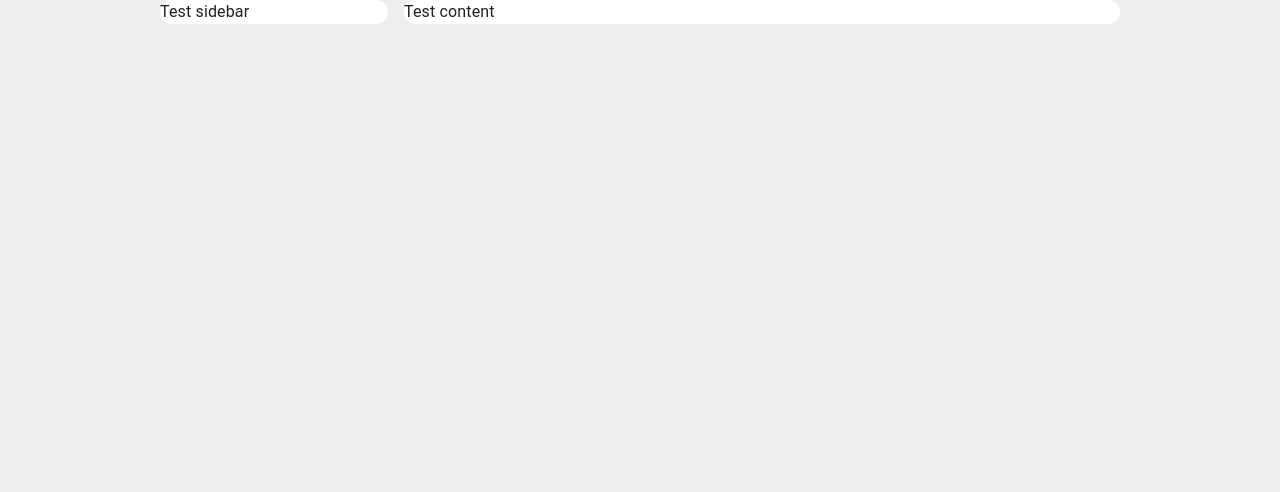
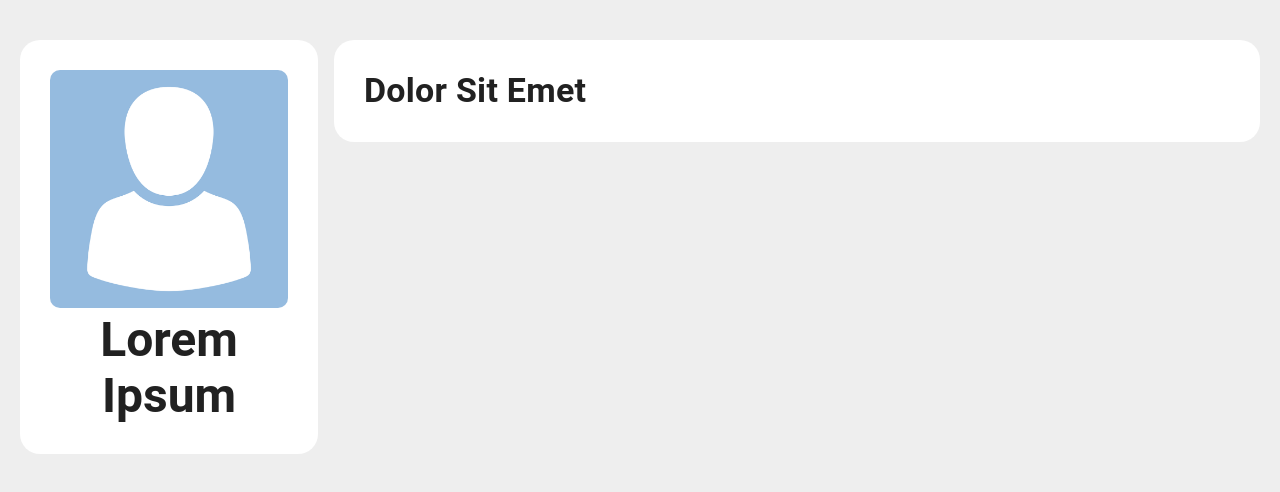
Before and after one commit to twcrews/BriCrews, a React (Create React App) app: page / in a window 1280 px wide. Shown: the top 492 px of the page. Built offline with nearby package versions, Linux system fonts and the light colour scheme.

Commit message:
Added template site content.

```diff
--- a/src/App.tsx
+++ b/src/App.tsx
@@ -1,43 +1,71 @@
 import React from 'react';
 import * as Material from '@material-ui/core';
 import * as Icon from '@material-ui/icons';
+import Data from './Data.json'
 
 function App() {
   return (
     <Material.Container
       disableGutters
-      maxWidth="md"
+      maxWidth="lg"
     >
       <Material.Grid
         container
         alignItems="flex-start"
         spacing={2}
+        style={{ padding: "40px 20px"}}
       >
         <Material.Grid
           item
           xs={12}
-          sm={3}
+          md={4}
+          lg={3}
         >
           <Material.Paper
-            style={{ borderRadius: "20px" }}
+            style={{
+              borderRadius: "20px",
+              padding: "30px",
+              textAlign: "center"
+            }}
             elevation={0}
           >
-            <Material.Typography>
-              Test sidebar
+            <img
+              style={{
+                width: "100%",
+                maxWidth: "300px",
+                borderRadius: "10px"
+              }}
+              src={Data.Images.Portrait}
+              alt="Professional portrait"
+            />
+            <Material.Typography
+              variant="h3"
+              variantMapping={{ h3: "h1" }}
+              style={{ fontWeight: "bold" }}
+            >
+              {Data.Content.Owner}
             </Material.Typography>
           </Material.Paper>
         </Material.Grid>
         <Material.Grid
           item
           xs={12}
-          sm={9}
+          md={8}
+          lg={9}
         >
           <Material.Paper
-            style={{ borderRadius: "20px" }}
+            style={{
+              borderRadius: "20px",
+              padding: "30px"
+            }}
             elevation={0}
           >
-            <Material.Typography>
-              Test content
+            <Material.Typography
+              variant="h4"
+              variantMapping={{ h4: "h2" }}
+              style={{ fontWeight: "bold" }}
+            >
+              {Data.Content.Header}
             </Material.Typography>
           </Material.Paper>
         </Material.Grid>
--- /dev/null
+++ b/src/Data.json
@@ -0,0 +1,9 @@
+{
+    "Content": {
+        "Owner": "Lorem Ipsum",
+        "Header": "Dolor Sit Emet"
+    },
+    "Images": {
+        "Portrait": "res/portrait.png"
+    }
+}
```
Also changed, not shown: public/res/portrait.png (added).
